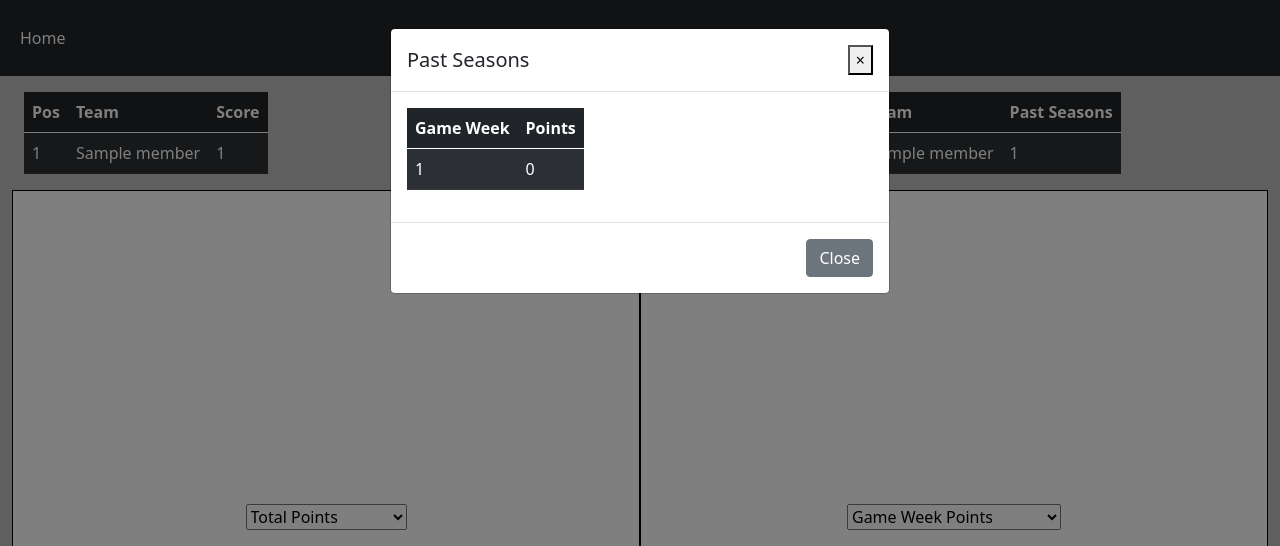
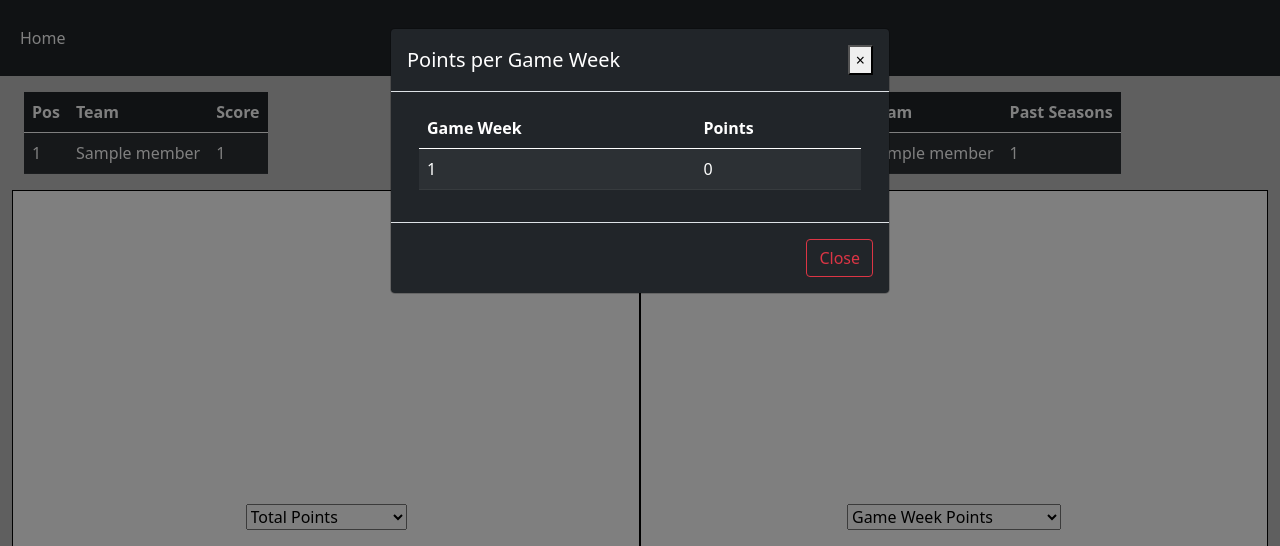
Before and after one commit to tsmit317/FPL, a Flask app: template fplapp/templates/home.html in a window 1280 px wide, after a click that opens the changed part. Shown: the top 546 px of the page. Run offline with Flask 2, Linux system fonts and the light colour scheme; the template is opened without the code that fills it: most values are stand-ins (such as "Sample title", 1, 10 or a date in 2020); some libraries are stand-ins or nearby versions.

Commit message:
Modal appearance

```diff
--- a/fplapp/templates/home.html
+++ b/fplapp/templates/home.html
@@ -24,6 +24,7 @@
     <!--League Position Table-->
     <div class="row">
       <div class="container col-md-4">
+      <!--League Table-->
         <table class="table table-striped table-dark table-hover w-auto">
           <thead>
             <tr>
@@ -45,6 +46,7 @@
         </table>
       </div>
       <div class="container col-md-4">
+      <!--Wildcard Table-->
         <table class="table table-striped table-dark table-hover w-auto">
           <thead>
             <tr>
@@ -69,6 +71,7 @@
         </table>
       </div>
       <div class="container col-md-4">
+      <!--Past Seasons Table-->
         <table class="table table-striped table-dark table-hover w-auto">
           <thead>
             <tr>
@@ -78,7 +81,6 @@
           </thead>
           <tbody>
               {% for member in league_info %}
-
                 <tr data-toggle="modal" data-target="#pastSeasonsModal{{member.team_id}}">
                   <td>{{member.team_name}}</td>
                   <td>{{member['past_seasons']|length}}</td>
@@ -173,15 +175,18 @@
 {% for member in league_info %}
   <div class="modal fade" id="newModal{{member.team_id}}" tabindex="-1" role="dialog" aria-labelledby="newModalLabel" aria-hidden="true">
     <div class="modal-dialog" role="document">
-      <div class="modal-content">
+      <div class="modal-content bg-dark">
         <div class="modal-header">
-          <h5 class="modal-title" id="newModalLabel">Past Seasons</h5>
+          <h5 class="modal-title text-white" id="newModalLabel">Points per Game Week</h5>
           <button type="button" class="close" data-dismiss="modal" aria-label="Close">
             <span aria-hidden="true">&times;</span>
           </button>
         </div>
         <div class="modal-body">
-          <table class="table table-striped table-dark table-hover w-auto">
+          <div class="container-fluid">
+            <div class="row">
+              <div class="col-md-12">
+                <table class="table table-striped table-dark table-hover ">
                   <thead>
                     <tr>
                       <th scope="col">Game Week</th>
@@ -199,8 +204,11 @@
                   </tbody>
                 </table>
             </div>
+            </div>
+          </div>
+        </div>
         <div class="modal-footer">
-          <button type="button" class="btn btn-secondary" data-dismiss="modal">Close</button>
+          <button type="button" class="btn btn-outline-danger" data-dismiss="modal">Close</button>
         </div>
       </div>
     </div>
@@ -212,16 +220,19 @@
 {% for member in league_info %}
   <div class="modal fade" id="pastSeasonsModal{{member.team_id}}" tabindex="-1" role="dialog" aria-labelledby="pastSeasonsModalLabel" aria-hidden="true">
     <div class="modal-dialog" role="document">
-      <div class="modal-content">
+      <div class="modal-content bg-dark">
         <div class="modal-header">
-          <h5 class="modal-title" id="pastSeasonsModalLabel">Points Per Game Week</h5>
+          <h5 class="modal-title text-white" id="pastSeasonsModalLabel">Past Seasons</h5>
           <button type="button" class="close" data-dismiss="modal" aria-label="Close">
             <span aria-hidden="true">&times;</span>
           </button>
         </div>
         <div class="modal-body">
+          <div class="container-fluid">
+              <div class="row">
+                <div class="col-md-12">
                   {%if member.past_seasons %}
-          <table class="table table-striped table-dark table-hover w-auto">
+                  <table class="table table-striped table-dark table-hover">
                   <thead>
                     <tr>
                       <th scope="col">Season</th>
@@ -240,11 +251,14 @@
                   </tbody>
                 </table>
                 {% else %}
-        <p>It's your first season!</p>
+                <p class="text-white">It's your first season!</p>
                 {% endif %}
               </div>
+            </div>
+          </div>
+        </div>
         <div class="modal-footer">
-          <button type="button" class="btn btn-secondary" data-dismiss="modal">Close</button>
+          <button type="button" class="btn btn-outline-danger" data-dismiss="modal">Close</button>
         </div>
       </div>
     </div>
```
Lines whose indentation alone changed are shown as unchanged.
